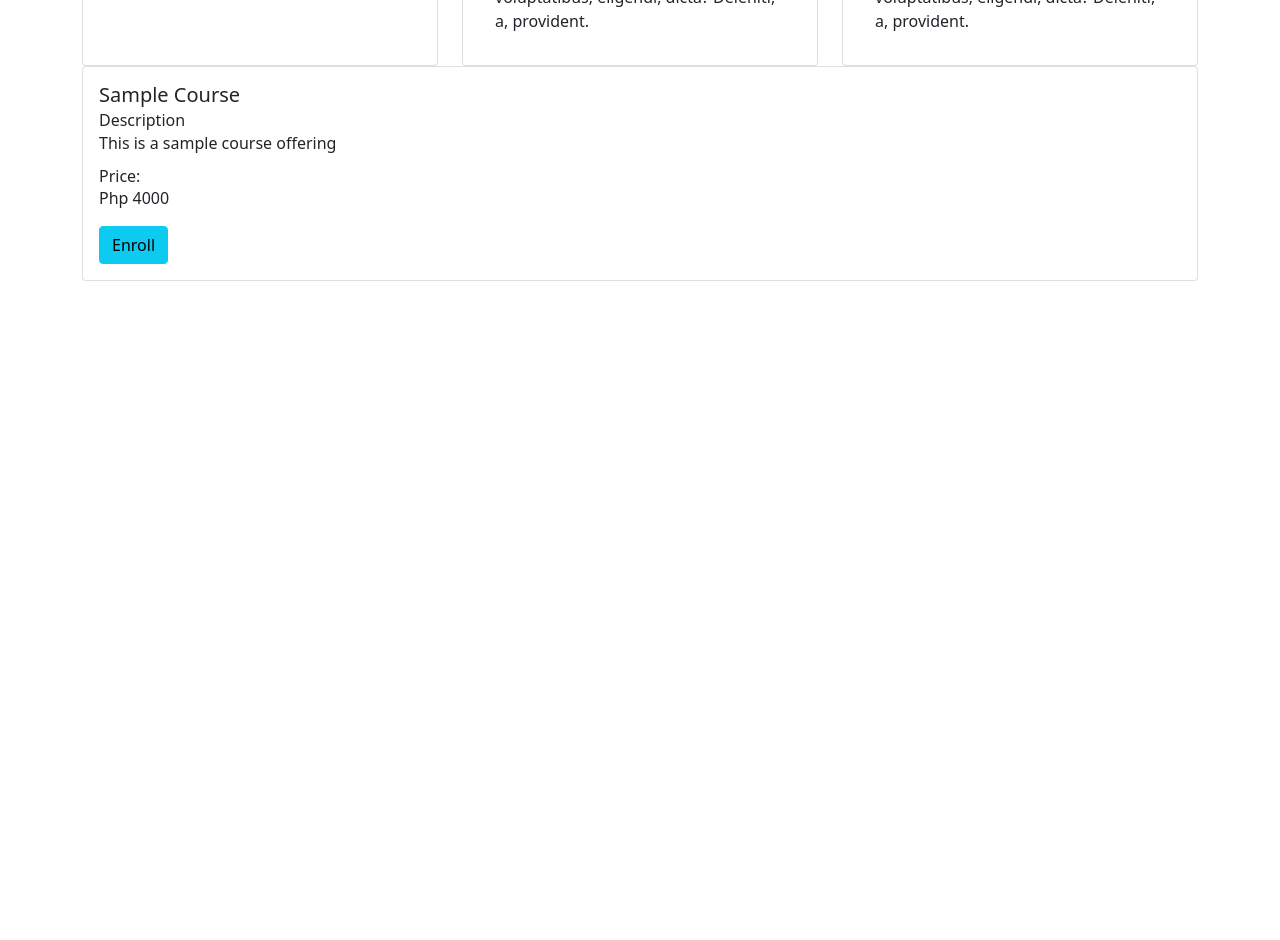
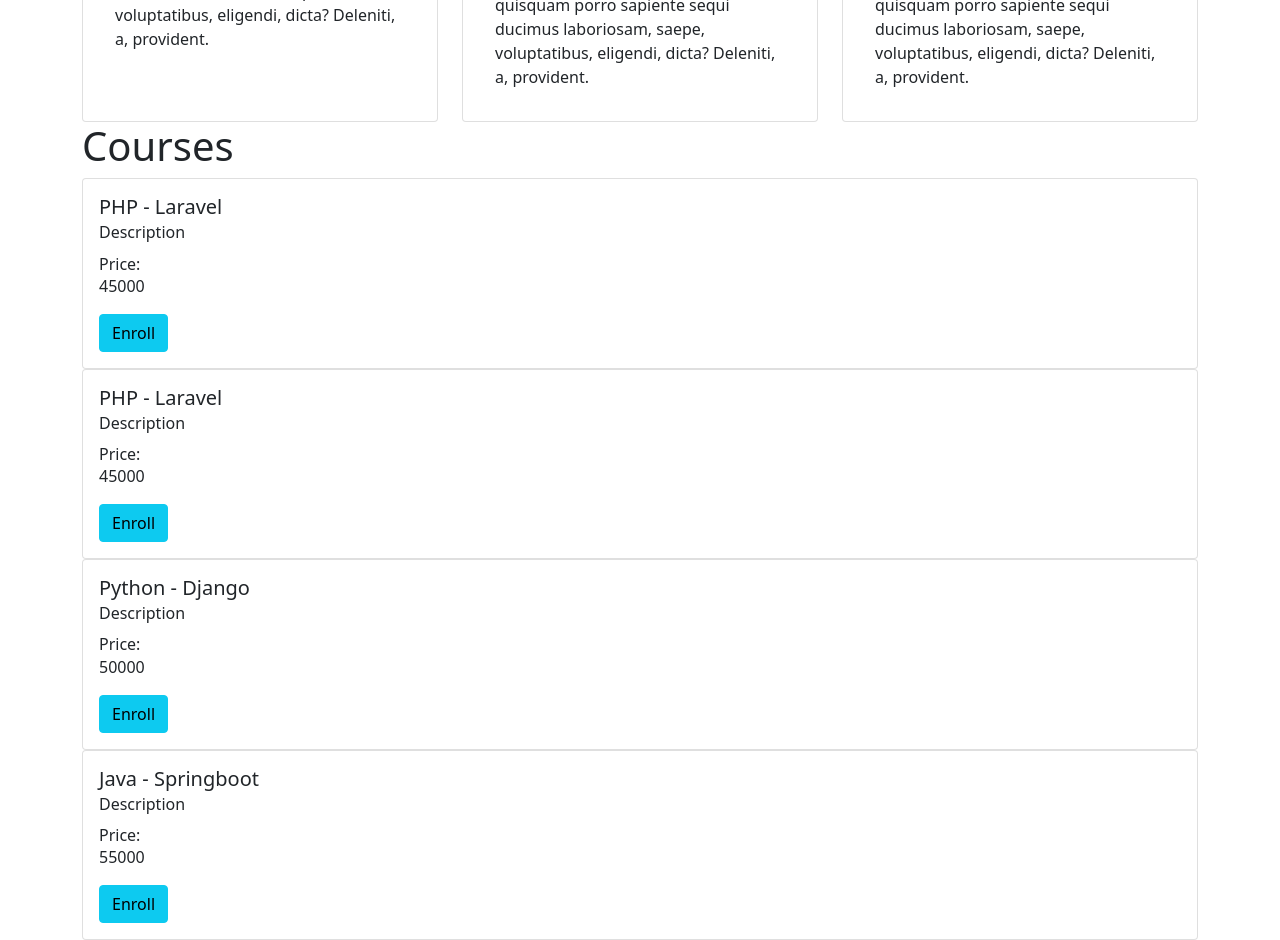
Before and after one commit to MarvinOrias/ReactJS, a React (Create React App) app: page / in a window 1280 px wide. Shown: the part 620-1560 px from the top of the page. Before the commit the page ends 901 px from the top, so only its background shows below. Built offline with nearby package versions, Linux system fonts and the light colour scheme.

Commit message:
wip props

```diff
--- a/src/App.js
+++ b/src/App.js
@@ -2,6 +2,7 @@ import './App.css';
 import AppNavBar from './components/AppNavBar';
 import { Container } from 'react-bootstrap';
 import Home from './pages/Home';
+import CoursePage from './pages/CoursePage';
 
 function App() {
   return (
@@ -9,6 +10,7 @@ function App() {
       <AppNavBar />
       <Container>
         <Home />
+        <CoursePage />
       </Container>
     </>
   );
--- a/src/components/Banner.js
+++ b/src/components/Banner.js
@@ -1,9 +1,10 @@
 import { Button, Row, Col } from 'react-bootstrap';
 
-export default function Banner() {
+export default function Banner(props) {
 	return (
 			<Row>
 				<Col className="p-5">
+					<h1>Hello {props.value}</h1> {/*property taken from Home*/}
 					<h1 className="mb-3">Zuitt Coding Bootcamp</h1>
 					<h3 className="mb-3">Batch 176</h3>
 					<p className="mb-3">Opportunities for everyone, everywhere.</p>
--- a/src/components/CourseCard.js
+++ b/src/components/CourseCard.js
@@ -1,16 +1,52 @@
 import { Card, Button } from 'react-bootstrap';
+import PropTypes from 'prop-types';
 
-export default function CourseCard() {
+//destruct
+
+export default function CourseCard({courseProp}) {
+	console.log(courseProp);
+	let { name, desc, price } = courseProp;
 	return(
 			<Card>
 				<Card.Body>
-					<Card.Title>Sample Course</Card.Title>
+					<Card.Title>{name}</Card.Title>
 					<Card.Subtitle>Description</Card.Subtitle>
-					<Card.Text>This is a sample course offering</Card.Text>
+					<Card.Text>{desc}</Card.Text>
 					<Card.Subtitle>Price:</Card.Subtitle>
-					<Card.Text>Php 4000</Card.Text>
+					<Card.Text>{price}</Card.Text>
 					<Button variant="info">Enroll</Button>
 				</Card.Body>
 			</Card>
 		)
 }
+
+
+//or traditional
+
+//export default function CourseCard(props) {
+	//console.log(props) /*pass to coursecard > coursepage*/
+	/*return(
+			<Card>
+				<Card.Body>
+					<Card.Title>{props.courseProp.name}</Card.Title>
+					<Card.Subtitle>Description</Card.Subtitle>
+					<Card.Text>{props.courseProp.description}</Card.Text>
+					<Card.Subtitle>Price:</Card.Subtitle>
+					<Card.Text>{props.courseProp.price}</Card.Text>
+					<Button variant="info">Enroll</Button>
+				</Card.Body>
+			</Card>
+		)*/
+//}
+
+//check type of data
+//proptypes are used for validationg info passed to a component and is a tool normally used to help devs ensure the correct info is passed fr one component to another
+
+CourseCard.propTypes = {
+	courseProp: PropTypes.shape({
+		//define the properties and type
+		name: PropTypes.string.isRequired,
+		description: PropTypes.string.isRequired,
+		price: PropTypes.number.isRequired
+	})
+};
--- /dev/null
+++ b/src/mock data/coursesData.js
@@ -0,0 +1,22 @@
+let coursesData = [
+	{
+		id: "wdc001",
+		name: "PHP - Laravel",
+		description: "Lorem ipsum dolor sit amet, consectetur, adipisicing elit. Libero a voluptatem error aliquid at quasi, in ducimus delectus nihil vitae distinctio magnam expedita rem numquam odit consectetur obcaecati earum quis!",
+		price: 45000
+	},
+	{
+		id: "wdc002",
+		name: "Python - Django",
+		description: "Lorem ipsum dolor sit amet, consectetur, adipisicing elit. Libero a voluptatem error aliquid at quasi, in ducimus delectus nihil vitae distinctio magnam expedita rem numquam odit consectetur obcaecati earum quis!",
+		price: 50000
+	},
+	{
+		id: "wdc003",
+		name: "Java - Springboot",
+		description: "Lorem ipsum dolor sit amet, consectetur, adipisicing elit. Libero a voluptatem error aliquid at quasi, in ducimus delectus nihil vitae distinctio magnam expedita rem numquam odit consectetur obcaecati earum quis!",
+		price: 55000
+	}
+]
+
+export default coursesData;
--- /dev/null
+++ b/src/pages/CoursePage.js
@@ -0,0 +1,25 @@
+import CourseCard from '../components/CourseCard';
+import coursesData from '../mock data/coursesData';
+
+export default function CoursePage(){
+	//check if mock data is retrieved
+	console.log(coursesData);
+
+	console.log(coursesData[0]);
+
+	//to display all the courses from the data file, use map() method
+	const courses = coursesData.map((individualCourse) => {
+		return (
+				//need unique key
+				<CourseCard key={individualCourse.id} courseProp={individualCourse}/>
+			)
+	})
+
+	return(
+			<>
+				<h1>Courses</h1>
+				<CourseCard courseProp={coursesData[0]} /> {/*receive fr coursecard*/}
+				{courses}
+			</>
+		)
+}
--- a/src/pages/Home.js
+++ b/src/pages/Home.js
@@ -1,13 +1,11 @@
 import Banner from '../components/Banner';
 import Highlights from '../components/Highlights';
-import CourseCard from '../components/CourseCard';
 
 export default function Home(){
 	return(
 			<>
-				<Banner />
+				<Banner name="Jack" value="Soldier"/> {/*Properties can be passed to Home > Banner*/}
 				<Highlights />
-				<CourseCard />
 			</>
 		)
 }
```
